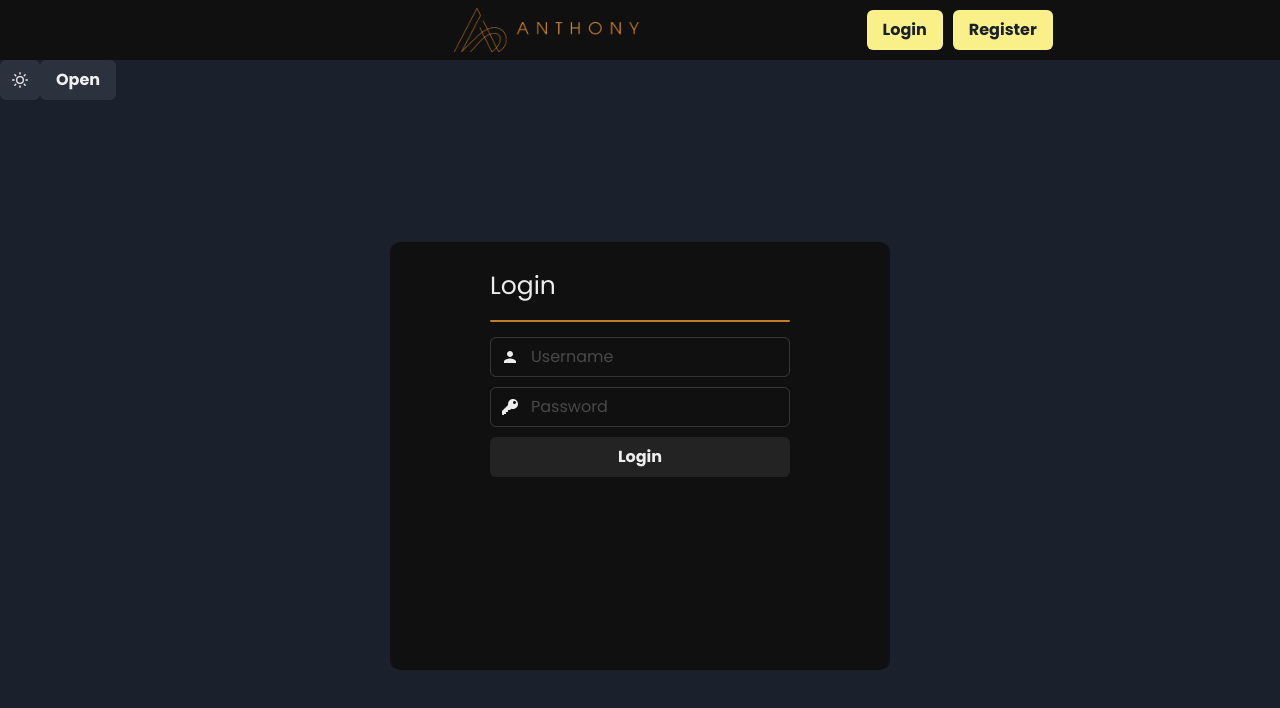
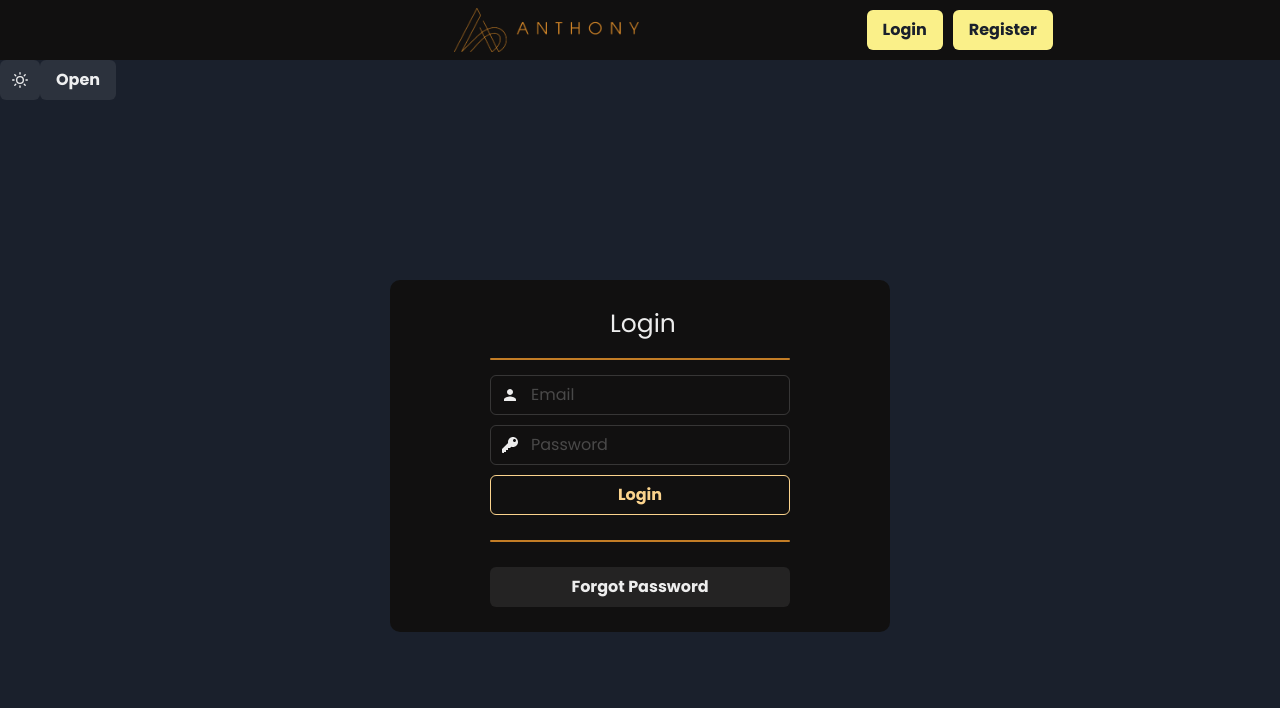
Before and after one commit to AnthonyY-dev/Antsite-2024, a React (Vite) app: page /login in a window 1280 px wide. Shown: the top 708 px of the page. Built offline with nearby package versions, Linux system fonts and the light colour scheme.

Commit message:
Add reacthookform

```diff
--- a/src/components/LoginForm.jsx
+++ b/src/components/LoginForm.jsx
@@ -20,10 +20,10 @@ const LoginForm = ({ plat }) => {
 
   return (
     <div>
-      <h1 style={{ fontSize: 25 }}>Login</h1>
+      <h1 style={{ fontSize: 25, marginLeft: 120 }}>Login</h1>
       <div className="manhr"></div>
 
-      <form onSubmit={handleSubmit}>
+      <form onSubmit={handleSubmit(onSubmit)}>
         <div style={{ display: "flex", flexDirection: "column", gap: 10 }}>
           <InputGroup>
             <InputLeftElement pointerEvents="none">
@@ -31,8 +31,9 @@ const LoginForm = ({ plat }) => {
             </InputLeftElement>
             <Input
               style={{ width: 300 }}
-              placeholder="Username"
+              placeholder="Email "
               type="text"
+              {...register("email")}
             ></Input>
           </InputGroup>
           <InputGroup>
@@ -42,10 +43,21 @@ const LoginForm = ({ plat }) => {
             <Input
               style={{ width: 300 }}
               placeholder="Password"
-              type="text"
+              type="password"
+              {...register("password")}
             ></Input>
           </InputGroup>
-          <Button style={{ width: 300 }}>Login</Button>
+          <Button
+            style={{ width: 300 }}
+            variant={"outline"}
+            colorScheme="orange"
+            type="submit"
+          >
+            Login
+          </Button>
+
+          <div className="manhr"></div>
+          <Button>Forgot Password</Button>
         </div>
       </form>
     </div>
--- a/src/hooks/firebase.js
+++ b/src/hooks/firebase.js
@@ -23,3 +23,6 @@ const firebaseConfig = {
 export const app = initializeApp(firebaseConfig);
 export const analytics = getAnalytics(app);
 export const auth = getAuth(app)
+export const db = firebase.Firestore
+
+//Custom Functions
--- a/src/index.css
+++ b/src/index.css
@@ -225,7 +225,7 @@ body {
 }
 .sl {
   width: 500px;
-  min-height: 60%;
+  min-height: 40%;
 }
 
 .card[mode="light"] {
```
